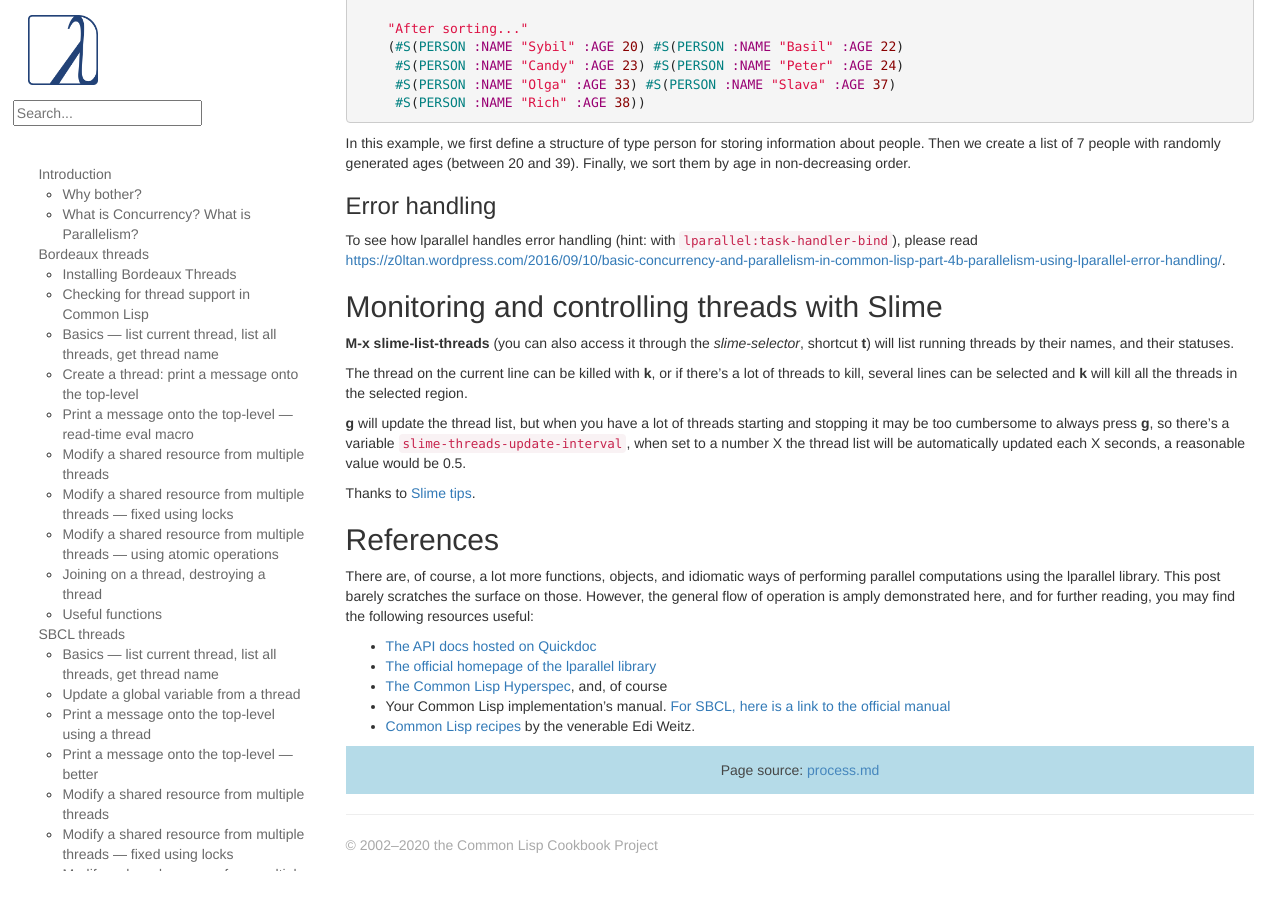
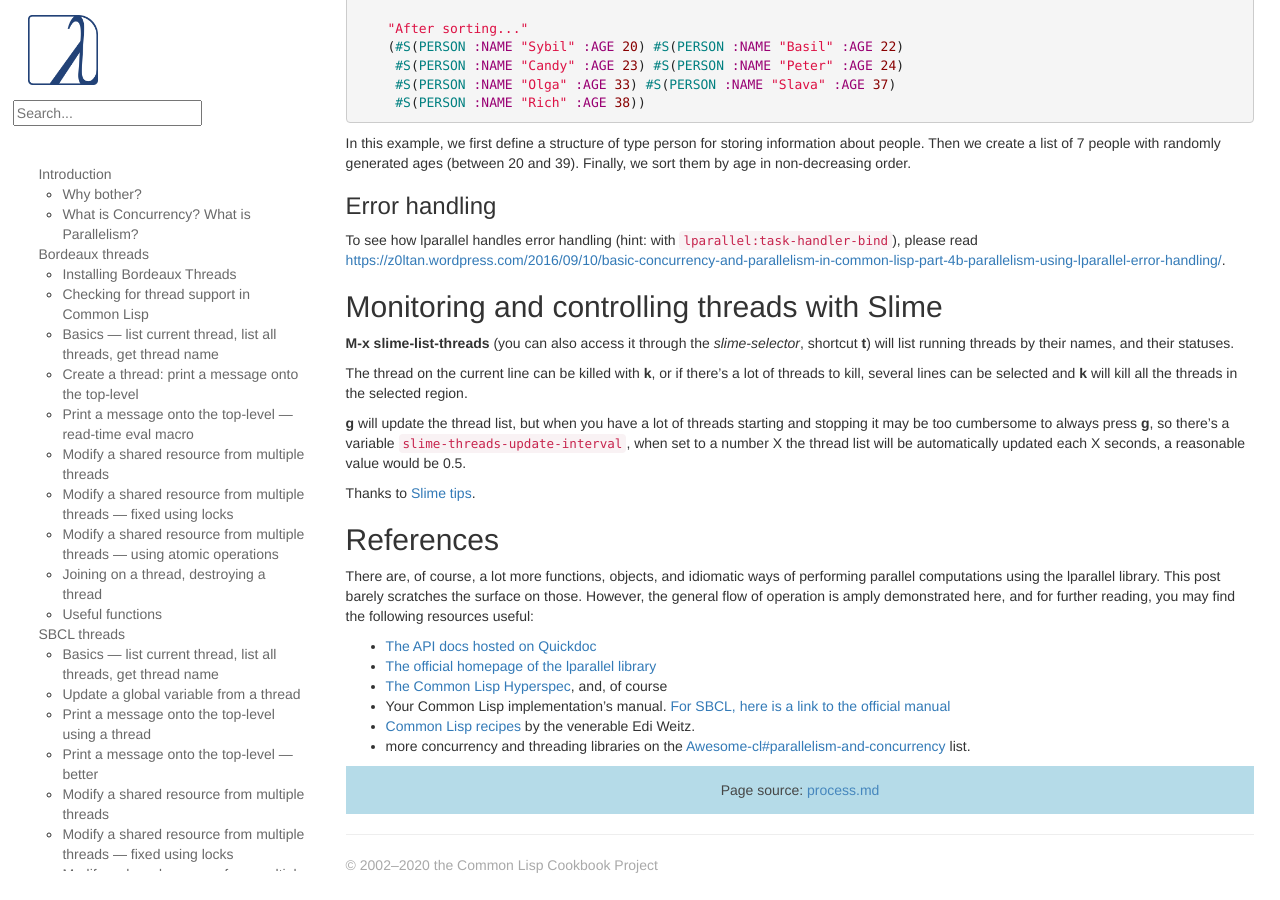
Before and after one commit to LispCookbook/cl-cookbook, a Jekyll site: the page built from process.md, in a window 1280 px wide and 900 px high, scrolled down 34200 px. Built offline with Jekyll 4.4.1, drawn with Linux system fonts in a browser that asks for light colours.

Commit message:
(minor) process: link to more libs

```diff
--- a/process.md
+++ b/process.md
@@ -2326,3 +2326,4 @@ reading, you may find the following resources useful:
 - Your Common Lisp implementation’s
   manual. [For SBCL, here is a link to the official manual](https://www.lispworks.com/documentation/HyperSpec/Front/)
 - [Common Lisp recipes](http://weitz.de/cl-recipes/) by the venerable Edi Weitz.
+- more concurrency and threading libraries on the [Awesome-cl#parallelism-and-concurrency](https://github.com/CodyReichert/awesome-cl#parallelism-and-concurrency) list.
```
